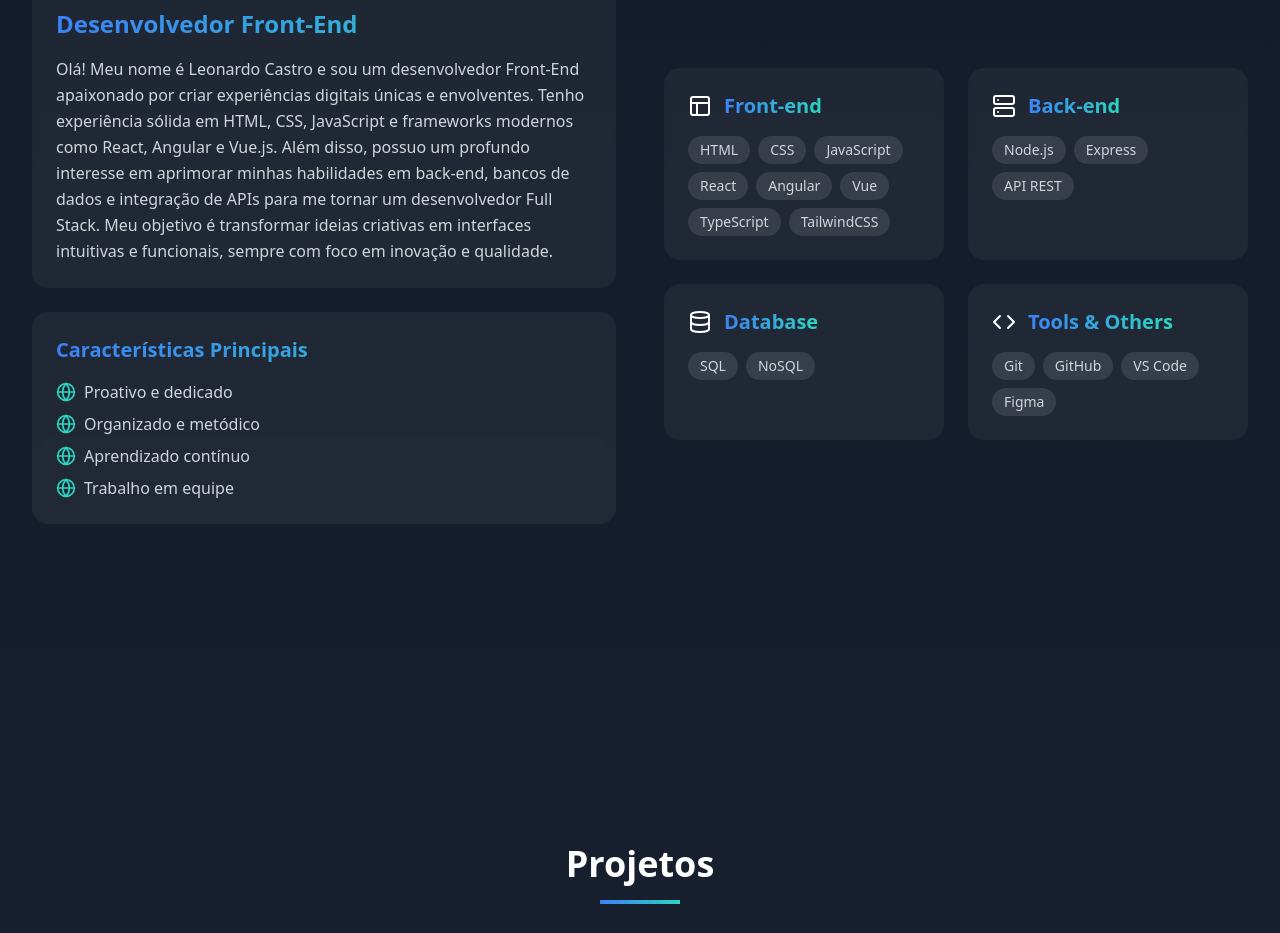
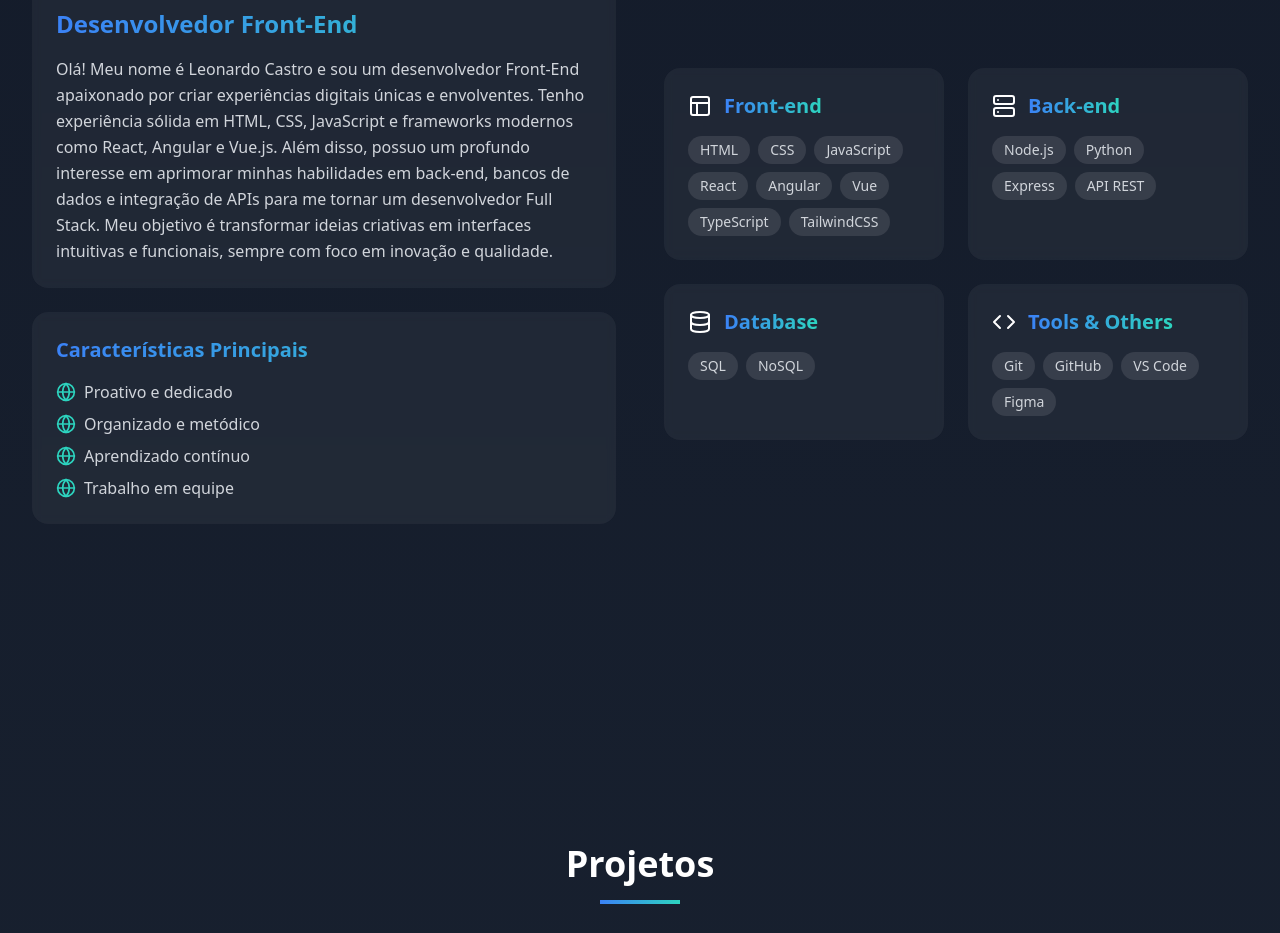
Before and after one commit to leocastrob/portifolio-leonardo-castro, a React (Vite) app: page / in a window 1280 px wide. Shown: the part 1100-2033 px from the top of the page. Built offline with nearby package versions, Linux system fonts and the light colour scheme.

Commit message:
Alteração de skills no sobre mim

```diff
--- a/src/components/About.tsx
+++ b/src/components/About.tsx
@@ -4,7 +4,7 @@ import { Code, Database, Globe, Layout, Server } from 'lucide-react';
 const About = () => {
   const skills = [
     { name: 'Front-end', icon: <Layout className="w-6 h-6" />, items: ['HTML', 'CSS', 'JavaScript', 'React','Angular','Vue', 'TypeScript', 'TailwindCSS'] },
-    { name: 'Back-end', icon: <Server className="w-6 h-6" />, items: ['Node.js', 'Express', 'API REST'] },
+    { name: 'Back-end', icon: <Server className="w-6 h-6" />, items: ['Node.js','Python', 'Express', 'API REST'] },
     { name: 'Database', icon: <Database className="w-6 h-6" />, items: ['SQL', 'NoSQL'] },
     { name: 'Tools & Others', icon: <Code className="w-6 h-6" />, items: ['Git', 'GitHub', 'VS Code', 'Figma'] },
   ];
```
